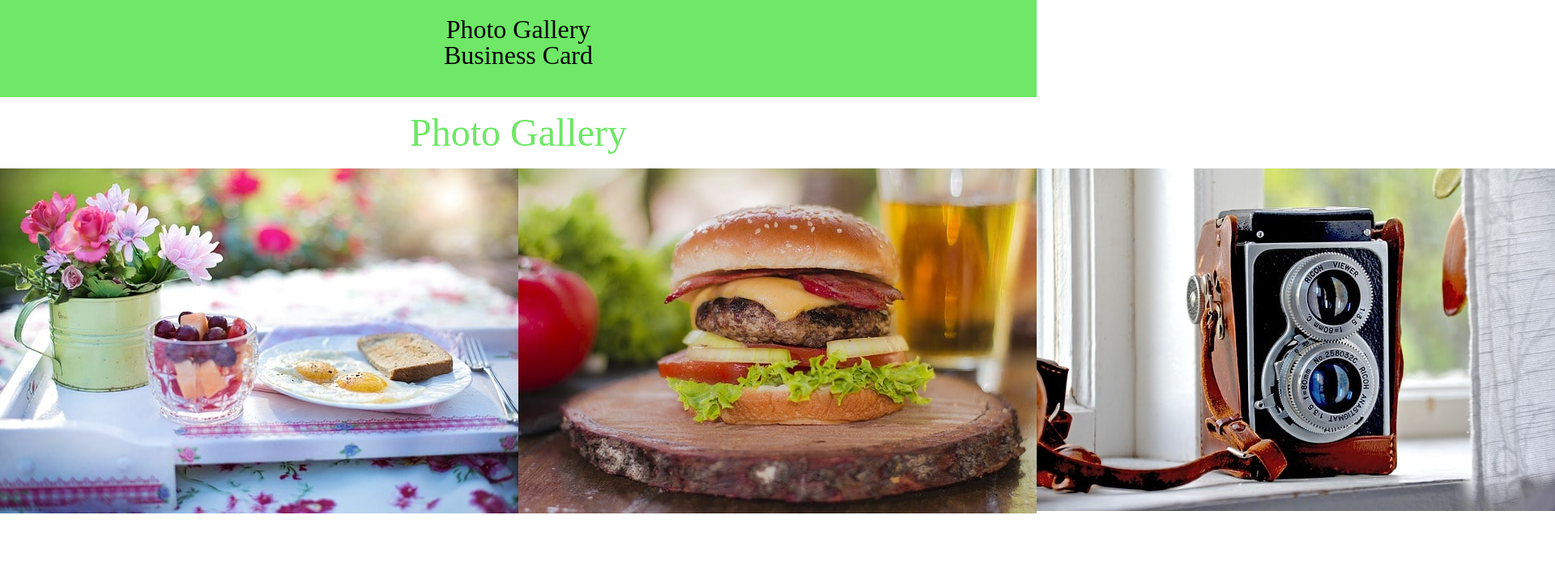
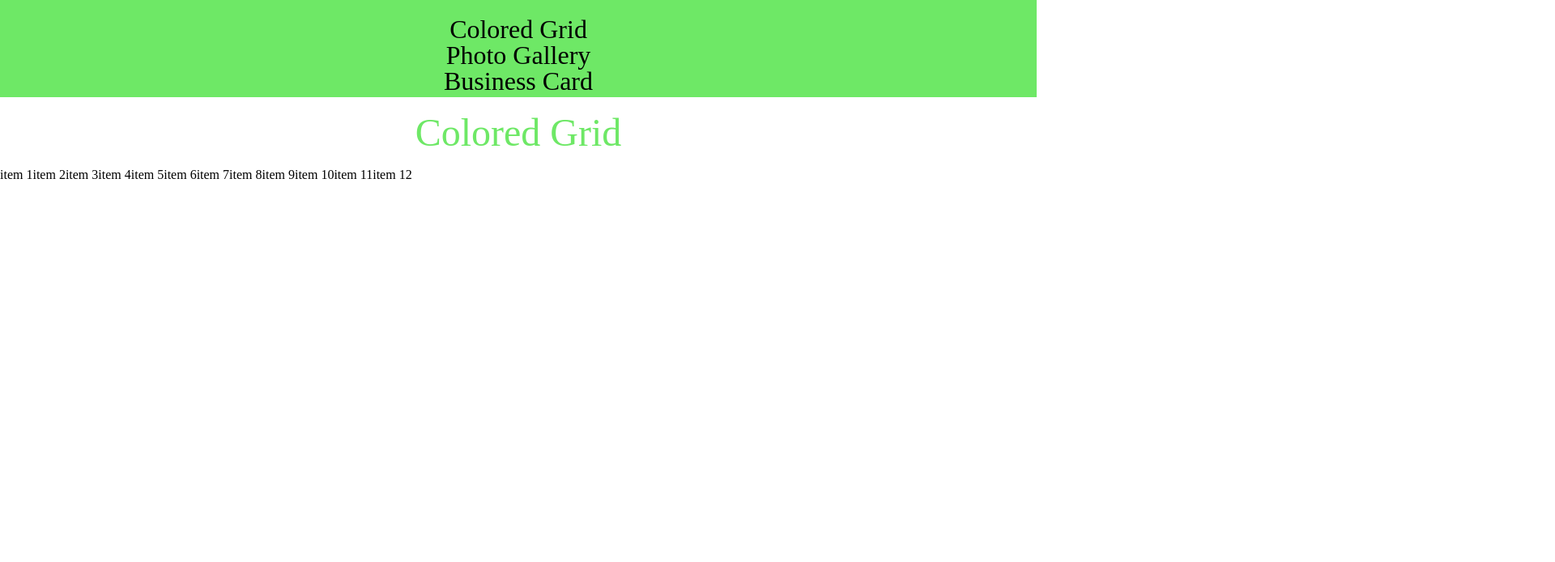
Before and after one commit to AlexLeoDEV/CSSFlex, a website: page src/index.html in a window 1280 px wide. Shown: the top 694 px of the page at 81% size, 1920 px wide, since content can reach past the window. Drawn offline with nearby package versions, Linux system fonts and the light colour scheme; files that its build step writes are made by us from their sources.

Commit message:
Added new page

```diff
--- a/src/index.html
+++ b/src/index.html
@@ -10,24 +10,25 @@
 <article>
     <header>
         <ul>
-                <li><a href="index.html">Photo Gallery</a></li>
+            <li><a href="index.html">Colored Grid</a></li>
+            <li><a href="gallery.html">Photo Gallery</a></li>
             <li><a href="card.html">Business Card</a></li>
         </ul>
     </header>
-        <h1 class="page-title">Photo Gallery</h1>
+    <h1 class="page-title">Colored Grid</h1>
     <div class="container">
-            <figure><img src="images/breakfast.jpg" alt="breakfast" class="img-1"></figure>
-            <figure><img src="images/burgers.jpg" alt="burger" class="img-2"></figure>
-            <figure><img src="images/camera.jpg" alt="camera" class="img-3"></figure>
-            <figure><img src="images/morning.jpg" alt="morning" class="img-4"></figure>
-            <figure><img src="images/hats.jpg" alt="hats" class="img-5"></figure>
-            <figure><img src="images/honey.jpg" alt="honey" class="img-6"></figure>
-            <figure><img src="images/vegetables.jpg" alt="vegetables" class="img-7"></figure>
-            <figure><img src="images/plant.jpg" alt="plant" class="img-8"></figure>
-            <figure><img src="images/mushroom.jpg" alt="mushrooms" class="img-9"></figure>
-            <figure><img src="images/olive.jpg" alt="olive" class="img-10"></figure>
-            <figure><img src="images/star.jpg" alt="star" class="img-11"></figure>
-            <figure><img src="images/bike.jpg" alt="bike" class="img-12"></figure>
+        <div class="item item-1">item 1</div>
+        <div class="item item-2">item 2</div>
+        <div class="item item-3">item 3</div>
+        <div class="item item-4">item 4</div>
+        <div class="item item-5">item 5</div>
+        <div class="item item-6">item 6</div>
+        <div class="item item-7">item 7</div>
+        <div class="item item-8">item 8</div>
+        <div class="item item-9">item 9</div>
+        <div class="item item-10">item 10</div>
+        <div class="item item-11">item 11</div>
+        <div class="item item-12">item 12</div>
     </div>
 </article>
 </body>
```
Also changed, not shown: src/card.html (+3 -2 lines), src/gallery.html (added, +35 -0 lines). Lines whose indentation alone changed are shown as unchanged.
